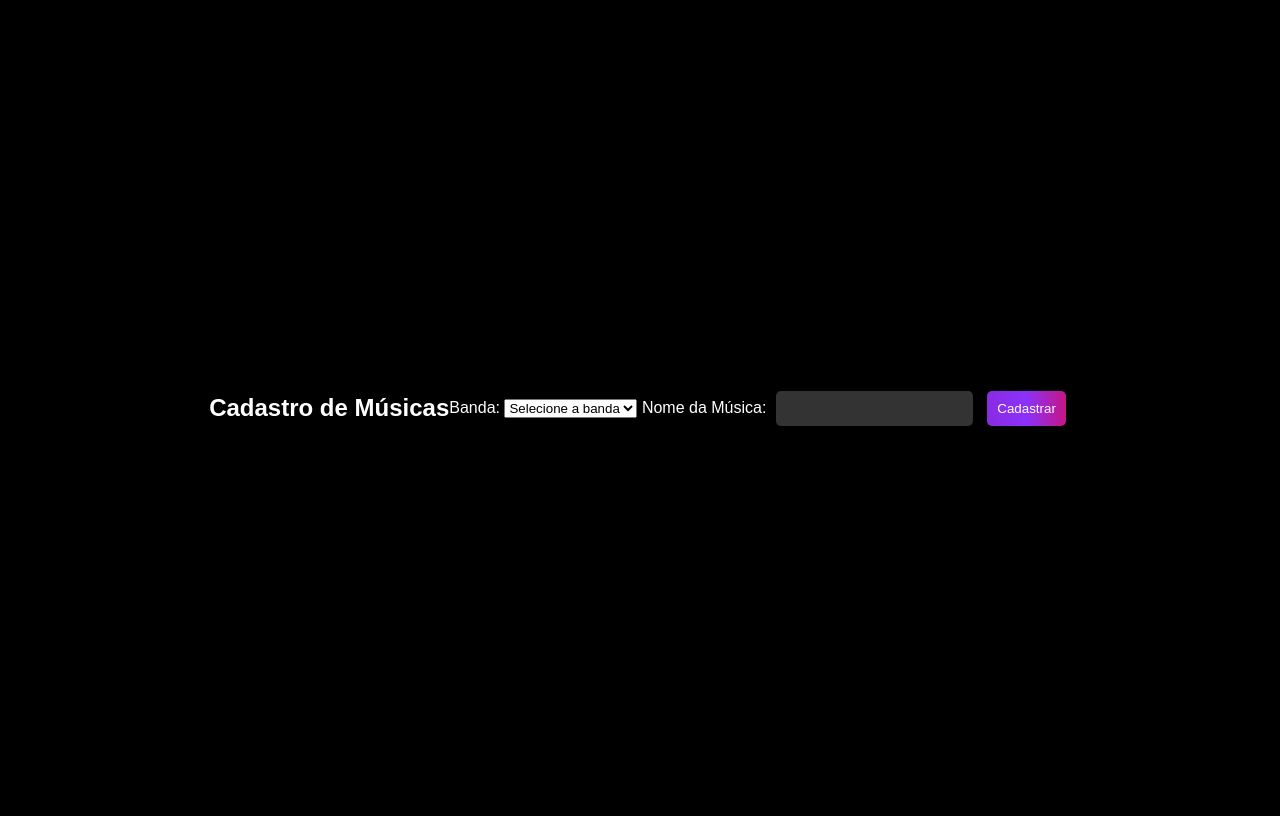
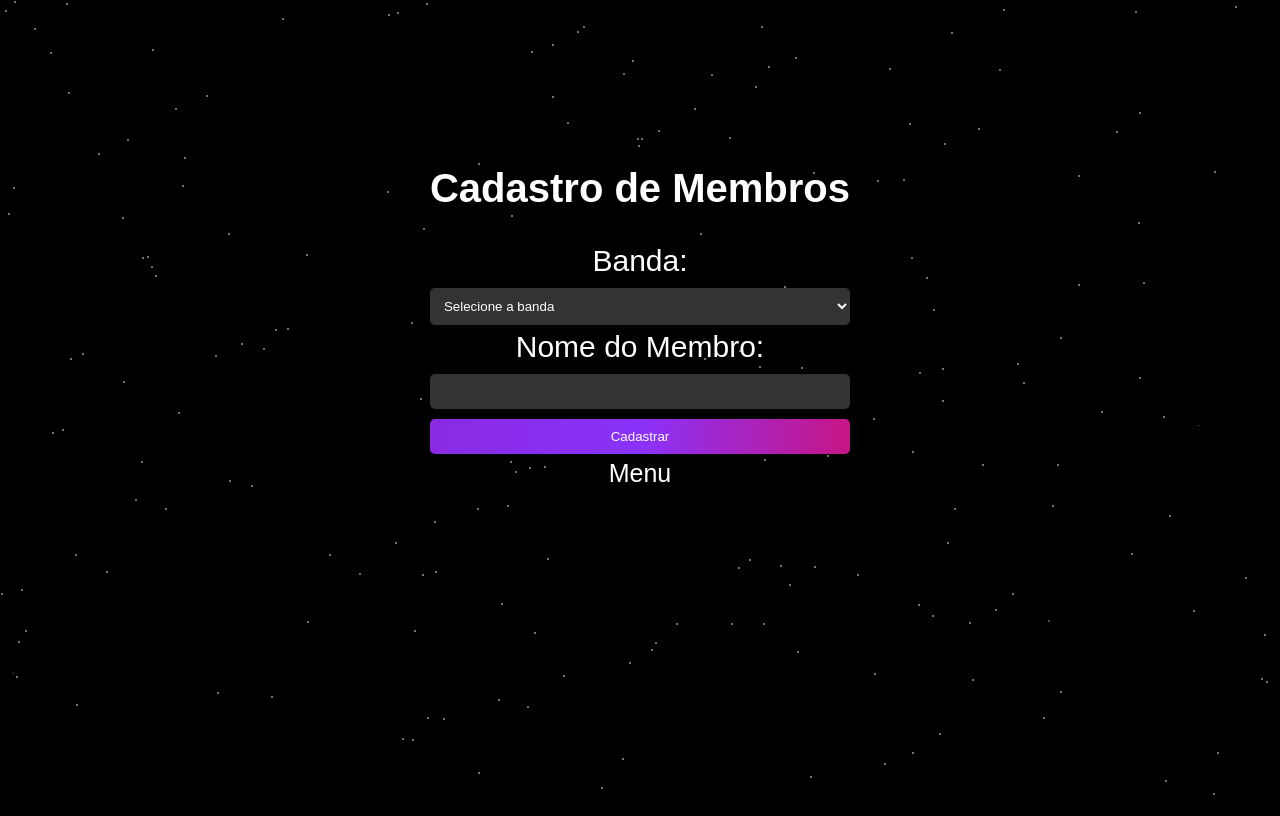
Before and after one commit to MuriloGarducci/PHP_SQL_POP, a PHP site: page /registro_membro.php in a window 1280 px wide. After the commit the page ends 795 px from the top, so only its background shows below. Run offline with PHP 8.4, Linux system fonts and the light colour scheme; data that the repository does not hold is empty.

Commit message:
Update registro_membro.php

```diff
--- a/registro_membro.php
+++ b/registro_membro.php
@@ -21,16 +21,16 @@ if (isset($_REQUEST["validar"]) && $_REQUEST["validar"] == true) {
     } else {
         $valido = true;
 
-        // Buscar músicas da banda selecionada
-        $sql = "SELECT id, nome FROM musicas WHERE banda_id = ? ORDER BY nome";
+        // Buscar membros da banda selecionada
+        $sql = "SELECT id, nome FROM integrantes WHERE banda_id = ? ORDER BY nome";
         $stmt = $connection->prepare($sql);
         $stmt->bindParam(1, $_POST["banda_id"]);
         $stmt->execute();
-        $musicas = $stmt->fetchAll(PDO::FETCH_ASSOC);
+        $membros = $stmt->fetchAll(PDO::FETCH_ASSOC);
 
-        // Inserir nova música
+        // Inserir novo membro
         if (isset($_POST["nome"]) && !empty($_POST["nome"])) {
-            $sql = "INSERT INTO musicas (nome, banda_id) VALUES (?, ?)";
+            $sql = "INSERT INTO integrantes (nome, banda_id) VALUES (?, ?)";
             $stmt = $connection->prepare($sql);
             $stmt->bindParam(1, $_POST["nome"]);
             $stmt->bindParam(2, $_POST["banda_id"]);
@@ -42,7 +42,7 @@ if (isset($_REQUEST["validar"]) && $_REQUEST["validar"] == true) {
                 $erro .= implode(", ", $stmt->errorInfo());
             } else {
                 // Redirecionamento após inserção bem-sucedida
-                header("Location: musicas.php?banda_id=" . $_POST["banda_id"]);
+                header("Location: integrantes.php?banda_id=" . $_POST["banda_id"]);
                 exit();
             }
         }
@@ -53,11 +53,12 @@ if (isset($_REQUEST["validar"]) && $_REQUEST["validar"] == true) {
 <!DOCTYPE html>
 <html lang="pt-br">
 <head>
-    <meta charset="UTF-8">
+    <meta charset=" UTF-8">
     <meta name="viewport" content="width=device-width, initial-scale=1.0">
-    <title>Cadastro de Músicas</title>
+    <title>Cadastro de Membros</title>
     <style>
-   body {
+body {
+    margin-top:-7%;
     background-color: #000;
     color: #fff;
     font-family: sans-serif;
@@ -65,38 +66,109 @@ if (isset($_REQUEST["validar"]) && $_REQUEST["validar"] == true) {
     justify-content: center;
     align-items: center;
     min-height: 100vh;
+    text-align: center;
 }
+h2 {
+            color: white;
+            font-size: 40px;
+
+        }
 .container {
     text-align: center;
 }
 input[type="text"],
-input[type="submit"] {
+input[type="submit"],
+select { /* Adicione o select */
     padding: 10px;
-    margin: 5px;
+    margin: 5px 0; /* Altere o margin para 5px em cima e embaixo */
     border: none;
     border-radius: 5px;
     background-color: #333;
     color: #fff;
+    width: 100%; /* Ajuste a largura para ocupar o espaço disponível */
+    box-sizing: border-box; /* Inclua o padding e border na largura */
 }
 input[type="submit"] {
     background-image: linear-gradient(to right, rgb(138, 43, 226), rgb(138, 50, 250), rgb(199, 21, 133));
     cursor: pointer;
 }
+label {
+    display: block; /* Faz a label ocupar uma linha completa */
+    margin-bottom: 5px; /* Espaço entre a label e o input */
+}
+.lbl{
+    font-size: 30px;
+}
+a{
+    text-decoration: none;
+    color:white;
+    font-size: 25px;
+}
+.stars {
+            position: fixed;
+            top: 0;
+            left: 0;
+            width: 100%;
+            height: 100%;
+            pointer-events: none;
+            z-index: -1; /* Estrelas atras do body */
+        }
+
+        .star {
+            position: absolute;
+            width: 2px;
+            height: 2px;
+            background-color: #fff;
+            border-radius: 50%;
+            opacity: 0;
+            animation: twinkle 2s infinite linear;
+        }
+
+        @keyframes twinkle {
+            0% {
+                opacity: 0;
+            }
+            50% {
+                opacity: 1;
+            }
+            100% {
+                opacity: 0;
+            }
+        }
+
+        .star:nth-child(1) {
+            width: 1px;
+            height: 1px;
+            animation-delay: 0.1s;
+        }
+
+        .star:nth-child(2) {
+            width: 3px;
+            height: 3px;
+            animation-delay: 0.5s;
+        }
+
+        .star:nth-child(3) {
+            width: 2px;
+            height: 2px;
+            animation-delay: 1s;
+        }
     </style>
 </head>
 <body>
-    <h2>Cadastro de Músicas</h2>
+  <div class="stars"></div>
     <?php
     if ($valido == true) {
-        echo "<p>Música cadastrada com sucesso!</p>";
-        echo "<p><a href='musicas.php'>Visualizar bandas cadastradas</a></p>";
+        echo "<p>Membro cadastrado com sucesso!</p>";
+        echo "<p><a href='membros.php'>Visualizar bandas cadastradas</a></p>";
     } else {
         if (isset($erro)) {
             echo "<p class='error'>" . $erro . "</p>";
         }
         ?>
         <form method="POST" action="?validar=true">
-            <label for="banda_id">Banda:</label>
+        <h2>Cadastro de Membros</h2>
+            <label for="banda_id" class="lbl">Banda:</label>
             <select name="banda_id" id="banda_id">
                 <option value="">Selecione a banda</option>
                 <?php
@@ -107,27 +179,28 @@ input[type="submit"] {
                 ?>
             </select>
 
-            <label for="nome">Nome da Música:</label>
+            <label for="nome" class="lbl">Nome do Membro:</label>
             <input type="text" name="nome" id="nome"
                    value="<?php if (isset($_POST["nome"])) {
                        echo $_POST["nome"];
                    } ?>">
 
             <input type="submit" value="Cadastrar">
+            <a href="Menu.html">Menu</a>
         </form>
 
-        <?php if (isset($_GET["banda_id"]) && !empty($_GET[" banda_id"])) { ?>
-            <h3>Músicas da Banda:</h3>
+        <?php if (isset($_GET["banda_id"]) && !empty($_GET["banda_id"])) { ?>
+            <h3>Membros da Banda:</h3>
             <ul>
                 <?php
-                $sql = "SELECT id, nome FROM musicas WHERE banda_id = ? ORDER BY nome";
+                $sql = "SELECT id, nome FROM integrantes WHERE banda_id = ? ORDER BY nome";
                 $stmt = $connection->prepare($sql);
                 $stmt->bindParam(1, $_GET["banda_id"]);
                 $stmt->execute();
-                $musicas = $stmt->fetchAll(PDO::FETCH_ASSOC);
+                $membros = $stmt->fetchAll(PDO::FETCH_ASSOC);
 
-                foreach ($musicas as $musica) { ?>
-                    <li><?php echo $musica["nome"]; ?></li>
+                foreach ($membros as $membro) { ?>
+                    <li><?php echo $membro["nome"]; ?></li>
                 <?php } ?>
             </ul>
         <?php } ?>
@@ -136,3 +209,20 @@ input[type="submit"] {
     ?>
 </body>
 </html>
+<script>
+      const numStars = 200; // Número de estrelas
+  const starsContainer = document.querySelector('.stars');
+
+  for (let i = 0; i < numStars; i++) {
+    const star = document.createElement('div');
+    star.classList.add('star');
+
+    // Posicione aleatoriamente dentro da janela de visualização
+    const x = Math.random() * window.innerWidth;
+    const y = Math.random() * window.innerHeight;
+    star.style.left = `${x}px`;
+    star.style.top = `${y}px`;
+
+    starsContainer.appendChild(star);
+  }
+</script>
```
